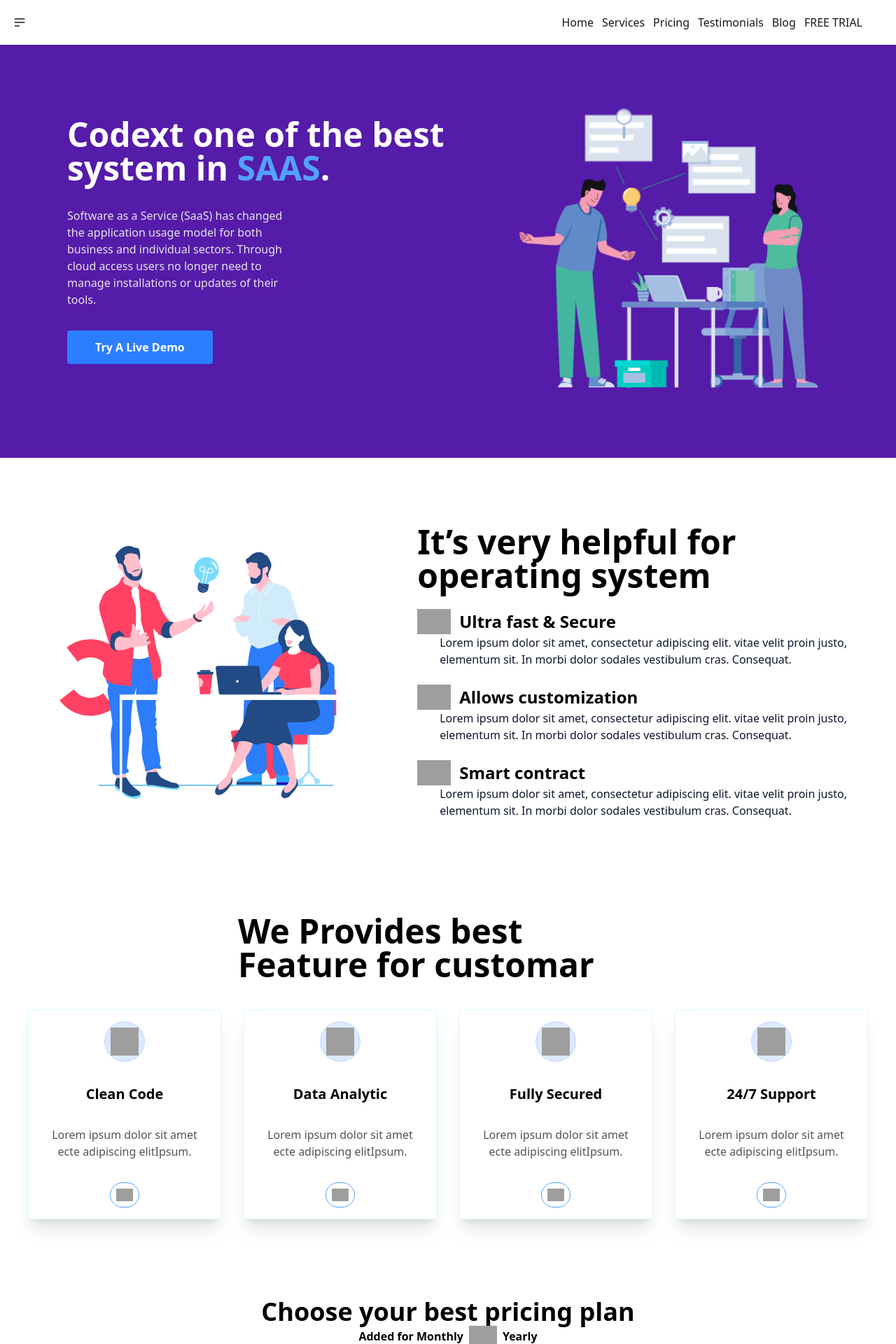
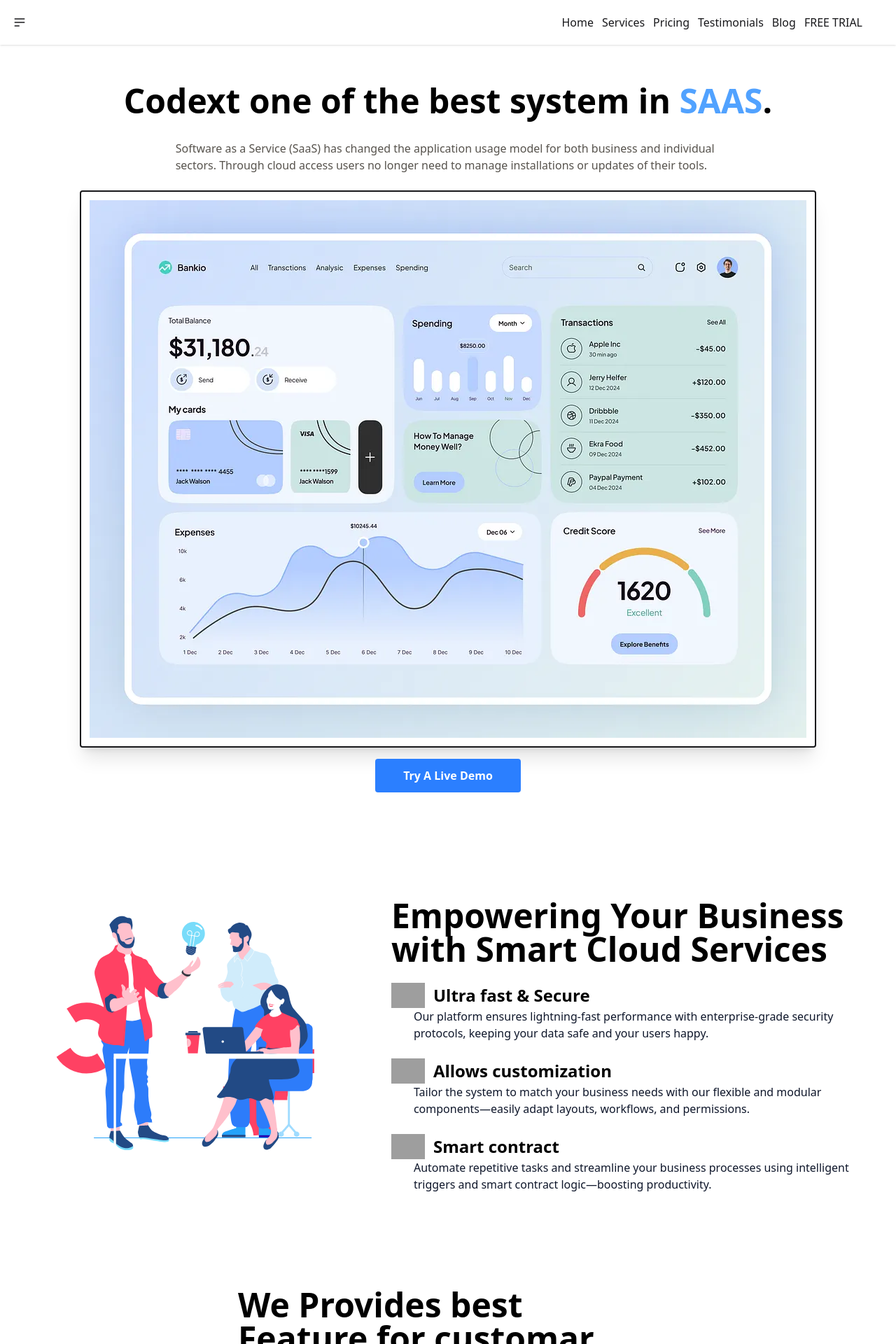
Before and after one commit to SakibFakir69/Landing-page, a React (Vite) app: page / in a window 1280 px wide. Shown: the top 1920 px of the page at 70% size. Built offline with nearby package versions, Linux system fonts and the light colour scheme; grey boxes are pictures that could not be loaded.

Commit message:
revesion and problem fix

```diff
--- a/src/components/Footer.jsx
+++ b/src/components/Footer.jsx
@@ -5,21 +5,12 @@ function Footer() {
     <div>
       <footer className="footer   sm:footer-horizontal bg-base-200 text-base-content p-10">
         <aside>
-          <svg
-            width="50"
-            height="50"
-            viewBox="0 0 24 24"
-            xmlns="http://www.w3.org/2000/svg"
-            fillRule="evenodd"
-            clipRule="evenodd"
-            className="fill-current"
-          >
-            <path d="M22.672 15.226l-2.432.811.841 2.515c.33 1.019-.209 2.127-1.23 2.456-1.15.325-2.148-.321-2.463-1.226l-.84-2.518-5.013 1.677.84 2.517c.391 1.203-.434 2.542-1.831 2.542-.88 0-1.601-.564-1.86-1.314l-.842-2.516-2.431.809c-1.135.328-2.145-.317-2.463-1.229-.329-1.018.211-2.127 1.231-2.456l2.432-.809-1.621-4.823-2.432.808c-1.355.384-2.558-.59-2.558-1.839 0-.817.509-1.582 1.327-1.846l2.433-.809-.842-2.515c-.33-1.02.211-2.129 1.232-2.458 1.02-.329 2.13.209 2.461 1.229l.842 2.515 5.011-1.677-.839-2.517c-.403-1.238.484-2.553 1.843-2.553.819 0 1.585.509 1.85 1.326l.841 2.517 2.431-.81c1.02-.33 2.131.211 2.461 1.229.332 1.018-.21 2.126-1.23 2.456l-2.433.809 1.622 4.823 2.433-.809c1.242-.401 2.557.484 2.557 1.838 0 .819-.51 1.583-1.328 1.847m-8.992-6.428l-5.01 1.675 1.619 4.828 5.011-1.674-1.62-4.829z"></path>
-          </svg>
+          <img width="48" height="48" src="https://img.icons8.com/fluency/48/ai-generated-code.png" alt="ai-generated-code"/>
+          <h2 className="md:text-4xl text-3xl font-semibold "> Codext Ltd.</h2>
           <p>
-            ACME Industries Ltd.
-            <br />
-            Providing reliable tech since 1992
+
+
+            Providing reliable tech since 2025
           </p>
         </aside>
         <nav>
--- a/src/components/Testimonial.jsx
+++ b/src/components/Testimonial.jsx
@@ -65,22 +65,21 @@ function Testimonial() {
   // use swiper js
 
   return (
-    <div className="bg-white p-10 w-full">
-      <section>
+    <div className="bg-white md:p-10 p-4 w-full">
+
+      <section className="w-full">
         <div className="flex justify-center items-center flex-col gap-y-6">
-          <h1 className="text-5xl font-semibold text-black ">Let’s see our User’s Review</h1>
-          <p className="text-black w-1/2">
-            Lorem ipsum dolor sit amet, consectetur adipiscing elit. Nulla
-            scelerisque tellus interdum venenatis auctor et nibh. Rhoncus a, sed
-            lobortis nisi.
+          <h1 className="md:text-5xl text-3xl font-semibold text-black ">Let’s see our User’s Review</h1>
+          <p className="text-black md:w-1/2 w-full">
+            Discover how Codext is helping businesses simplify operations, boost productivity, and deliver amazing experiences. Here’s what our users have to say.
           </p>
         </div>
       </section>
 
-      <section className="flex justify-center items-center  h-[300px] mt-4 w-full">
+      <section className="flex justify-center items-center  h-[300px] md:mt-4 mt-8 w-full">
 
         <Swiper
-        className="flex justify-center items-center"
+        className="flex justify-center items-center w-full"
           // install Swiper modules
           modules={[Autoplay]}
           spaceBetween={50}
@@ -88,6 +87,10 @@ function Testimonial() {
           centeredSlides={true}
 
           autoplay={{ disableOnInteraction: false, delay: 3000 }}
+          breakpoints={{
+            760:{slidesPerView:2},
+            640:{slidesPerView:1}
+          }}
 
 
           onSwiper={(swiper) => console.log(swiper)}
@@ -100,18 +103,18 @@ function Testimonial() {
               info.map((item,key)=>(
 
               <SwiperSlide>
-                  <div key={key} className="border-2 w-2/3 p-4  bg-[rgba(255, 255, 255, 1)] shadow-xl rounded border-none">
+                  <div key={key} className="border-2 md:w-2/3 p-4  bg-[rgba(255, 255, 255, 1)] shadow-xl rounded border-none">
 
-                  <i className="w-44 text-black "> <img src={t} className="-mt-2"/> {item.review}...  </i>
+                  <i className="md:w-44 w-full text-black "> <img src={t} className="-mt-2"/> {item.review}...  </i>
 
                   <div className="flex items-center gap-x-6 gap-y-4 mt-8">
 
                     <div>
-                      <img src={item.photo} alt={item.name}/>
+                      <img className="md:size-10" src={item.photo} alt={item.name}/>
                     </div>
 
                     <div className="">
-                      <p className="text-black text-xl font-medium">{item.name}</p>
+                      <p className="text-black md:text-xl font-medium">{item.name}</p>
                       <p className="text-black">{item.title}</p>
                     </div>
 
--- a/src/components/landing/Features.jsx
+++ b/src/components/landing/Features.jsx
@@ -4,7 +4,7 @@ import Lottie from "lottie-react";
 
 function Features() {
   return (
-    <div className="md:flex bg-white p-14 gap-9 ">
+    <div className="lg:flex bg-white p-14 gap-9 ">
       {/* photo */}
 
       <section className="">
@@ -14,8 +14,8 @@ function Features() {
 
       <section className="flex flex-col gap-y-6 py-10">
 
-        <h2 className="text-black text-5xl font-semibold">
-          It’s very helpful for operating system
+        <h2 className="text-black md:text-5xl text-3xl font-semibold">
+           Empowering Your Business with Smart Cloud Services
         </h2>
 
         <div>
@@ -30,9 +30,8 @@ function Features() {
             <h3 className="text-2xl text-black font-semibold">Ultra fast & Secure</h3>
           </div>
           <p className="text-slate-900 ml-8">
-            Lorem ipsum dolor sit amet, consectetur adipiscing elit. vitae velit
-            proin justo, elementum sit. In morbi dolor sodales vestibulum cras.
-            Consequat.
+             Our platform ensures lightning-fast performance with enterprise-grade security protocols, keeping your data safe and your users happy.
+
           </p>
         </div>
 
@@ -48,9 +47,8 @@ function Features() {
           </div>
 
           <p className="text-slate-900  ml-8">
-            Lorem ipsum dolor sit amet, consectetur adipiscing elit. vitae velit
-            proin justo, elementum sit. In morbi dolor sodales vestibulum cras.
-            Consequat.
+              Tailor the system to match your business needs with our flexible and modular components—easily adapt layouts, workflows, and permissions.
+
           </p>
         </div>
 
@@ -65,9 +63,8 @@ function Features() {
             <h3 className="text-2xl text-black font-semibold">Smart contract</h3>
           </div>
           <p className="text-slate-900 ml-8">
-            Lorem ipsum dolor sit amet, consectetur adipiscing elit. vitae velit
-            proin justo, elementum sit. In morbi dolor sodales vestibulum cras.
-            Consequat.
+             Automate repetitive tasks and streamline your business processes using intelligent triggers and smart contract logic—boosting productivity.
+
           </p>
         </div>
       </section>
--- a/src/components/landing/Features2.jsx
+++ b/src/components/landing/Features2.jsx
@@ -6,32 +6,32 @@ function Features2() {
       id: 1,
       photo: "https://img.icons8.com/3d-fluency/94/source-code.png",
       title: "Clean Code",
-      description: "Lorem ipsum dolor sit amet ecte adipiscing elitIpsum.",
+      description: "Our platform is built with clean, maintainable code ensuring reliability, scalability, and easy updates.",
     },
     {
       id: 2,
       photo: "https://img.icons8.com/nolan/64/web-analystics.png",
       title: "Data Analytic",
-      description: "Lorem ipsum dolor sit amet ecte adipiscing elitIpsum.",
+      description: "Gain deep insights with powerful analytics that help you track user behavior and business performance.",
     },
     {
       id: 3,
       photo: "https://img.icons8.com/color/48/security-checked--v1.png",
       title: "Fully Secured",
-      description: "Lorem ipsum dolor sit amet ecte adipiscing elitIpsum.",
+      description: "We prioritize your security with industry-standard encryption and compliance to protect your data.",
     },
     {
       id: 4,
       photo: "https://img.icons8.com/color/48/customer-support.png",
       title: "24/7 Support",
-      description: "Lorem ipsum dolor sit amet ecte adipiscing elitIpsum.",
+      description: "Our dedicated support team is available around the clock to assist you with any questions or issues.",
     },
   ];
 
   return (
     <div className="bg-white w-full p-10">
       <div className="w-full flex justify-center items-center">
-        <h1 className="text-5xl font-semibold text-black w-1/2">
+        <h1 className="md:text-5xl text-3xl font-semibold text-black md:w-1/2">
           We Provides best Feature for customar
         </h1>
       </div>
@@ -56,7 +56,7 @@ function Features2() {
               </div>
               <button
                 className="border border-blue-400 rounded-full  mt-4 mb-4 p-2 hover:bg-teal-300/10
-            hover:border-blue-50/10 transition duration-300 delay-200"
+            hover:border-blue-50/10 transition duration-300 delay-200 cursor-pointer"
               >
                 <img
                   width="24"
--- a/src/components/landing/Hero.jsx
+++ b/src/components/landing/Hero.jsx
@@ -9,33 +9,36 @@ function Hero() {
   };
 
   return (
-    <div className="bg-hero flex w-full  md:flex-row flex-col p-14">
+    <div className=" flex w-full justify-center items-center flex-col  p-14 bg-white">
       {/* text */}
 
-      <section className="flex-1  flex flex-col gap-y-8 px-10 mt-12">
-        <h2 className="text-5xl font-bold text-white">
+
+        <h2 className="md:text-5xl text-3xl font-bold text-black">
           {" "}
           Codext one of the best system in{" "}
           <span className="text-blue-400">SAAS</span>.
         </h2>
-        <p className="text-stone-200 max-w-80">
+
+        <p className="text-stone-600 md:max-w-2/3 mt-8 ">
           Software as a Service (SaaS) has changed the application usage model
           for both business and individual sectors. Through cloud access users
           no longer need to manage installations or updates of their tools.
         </p>
         <div>
-          <button className="px-10 py-3 hover:bg-blue-400 text-white bg-blue-500 font-semibold rounded">
+
+        </div>
+
+
+
+
+
+      <img src="/original-f02b3941d85e5361aba00aed39bc2ee7.webp" className="rounded border-2 p-3 mt-6 shadow-xl rounded"/>
+       <button className="px-10 cursor-pointer py-3 hover:bg-blue-400 text-white bg-blue-500 font-semibold rounded mt-4">
             Try A Live Demo
           </button>
-        </div>
-      </section>
-      {/* photo */}
 
-      <section className="flex-1 ">
-        <div className=" p-6 ">
-          <Lottie height={440}  animationData={heroImg} loop={true}></Lottie>
-        </div>
-      </section>
+
+
     </div>
   );
 }
--- a/src/components/landing/News.jsx
+++ b/src/components/landing/News.jsx
@@ -19,7 +19,7 @@ function News() {
           <div className="p-2 px-4">
             <div className="">
               <img
-                className="h-[300px]"
+                className="md:h-[300px]"
                 src={"/Rectangle 32.png"}
                 alt="photo"
               />
@@ -35,12 +35,10 @@ function News() {
                 Running remote offsites and onbordings
               </h2>
               <p className="text-stone-800 md:w-[400px]">
-                Lorem ipsum dolor sit amet, consectetur adipiscing elit.
-                Placerat fermentum, enim vel adipiscing non. Lacus, nunc, at et
-                vel tellus dignissim quis.
+                  Remote work culture is here to stay. Learn how we manage onboarding and collaboration while keeping teams connected and engaged from anywhere in the world..
               </p>
               <div>
-                <button className="bg-blue-500  hover:bg-blue-600 px-10 py-2.5 rounded">
+                <button className=" cursor-pointer bg-blue-500  hover:bg-blue-600 px-10 py-2.5 rounded">
                   Continue
                 </button>
               </div>
@@ -52,7 +50,7 @@ function News() {
           <div className="px-4 p-2">
             <div>
               <img
-                className="h-[300px]"
+                className="md:h-[300px]"
                 src={"/Rectangle 33.png"}
                 alt="photo"
               />
@@ -68,12 +66,10 @@ function News() {
                 Running remote offsites and onbordings
               </h2>
               <p className="text-stone-800 md:w-[400px]">
-                Lorem ipsum dolor sit amet, consectetur adipiscing elit.
-                Placerat fermentum, enim vel adipiscing non. Lacus, nunc, at et
-                vel tellus dignissim quis.
+                    Learn how to manage effective offsite meetings and onboarding processes for remote teams. Improve team communication and collaboration with the right approach.
               </p>
               <div>
-                <button className="bg-blue-500 hover:bg-blue-600 px-10 py-2.5 rounded mb-4">
+                <button className=" cursor-pointer bg-blue-500 hover:bg-blue-600 px-10 py-2.5 rounded mb-4">
                   Continue
                 </button>
               </div>
--- a/src/components/landing/Pricing.jsx
+++ b/src/components/landing/Pricing.jsx
@@ -4,7 +4,7 @@ function Pricing() {
   return (
     <div className="bg-white p-10">
       <div className="py-8">
-        <h1 className="font-semibold text-4xl text-center text-black">
+        <h1 className="font-semibold md:text-4xl text-2xl text-center text-black">
           Choose your best pricing plan
         </h1>
         <p className="text-black flex  gap-x-2 flex-row items-center font-semibold text-center justify-center">
@@ -42,7 +42,7 @@ function Pricing() {
             </div>
 
             <div>
-              <button className="bg-blue-200 text-blue-500 font-semibold py-2.5 p-2 px-8 mt-8">
+              <button className="bg-blue-200 text-black hover:text-white hover:bg-blue-800 font-semibold py-2.5 p-2 px-8 mt-8 cursor-pointer">
                 TRY THIS PACKAGE{" "}
               </button>
             </div>
@@ -71,7 +71,7 @@ function Pricing() {
             </div>
 
             <div>
-              <button className="bg-blue-800 text-white font-semibold py-2.5 p-2 px-8 mt-9">
+              <button className="bg-blue-800 hover:bg-blue-200 cursor-pointer text-white font-semibold py-2.5 p-2 px-8 mt-9">
                 TRY THIS PACKAGE{" "}
               </button>
             </div>
@@ -99,7 +99,7 @@ function Pricing() {
             </div>
 
             <div>
-              <button className="bg-blue-200 text-blue-500 font-semibold py-2.5 p-2 px-8 mt-9">
+              <button className="bg-blue-200 cursor-pointer hover:bg-blue-800 font-semibold py-2.5 p-2 px-8 mt-9 text-black hover:text-white">
                 TRY THIS PACKAGE{" "}
               </button>
             </div>
```
Also changed, not shown: public/original-f02b3941d85e5361aba00aed39bc2ee7.webp (added).
